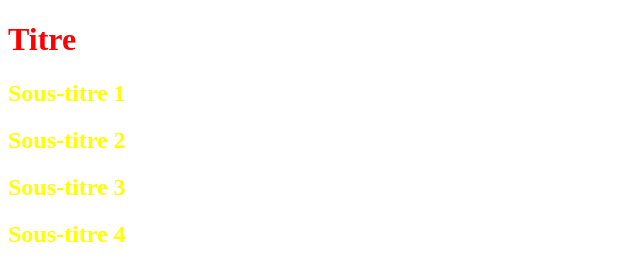
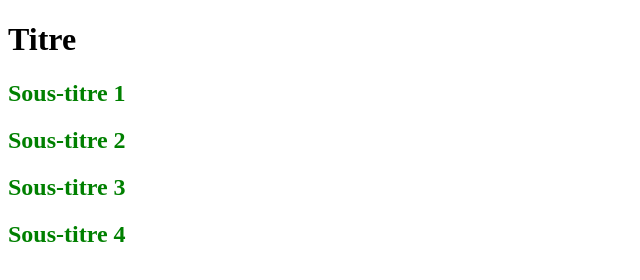
Before and after one commit to marcel-sifa/ExerciceSifa-1, a plain HTML site: page index.html in a window 1280 px wide. Shown: the whole page, without its empty margins (0-640 px from the left). Drawn offline with Linux system fonts and the light colour scheme.

Commit message:
modif css

```diff
--- a/style.css
+++ b/style.css
@@ -1,2 +1 @@
-h1 {color:red}
-h2 {color:yellow}
+h2 {color:green}
```
